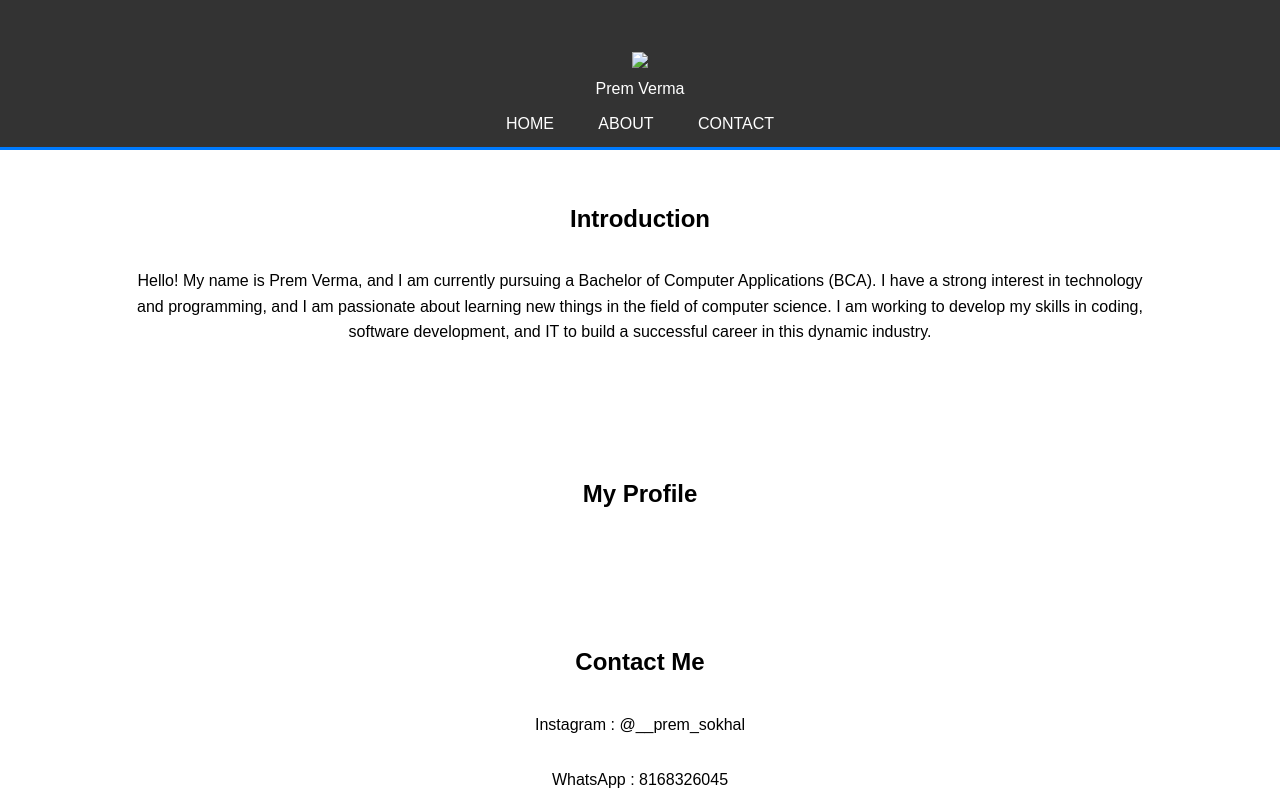
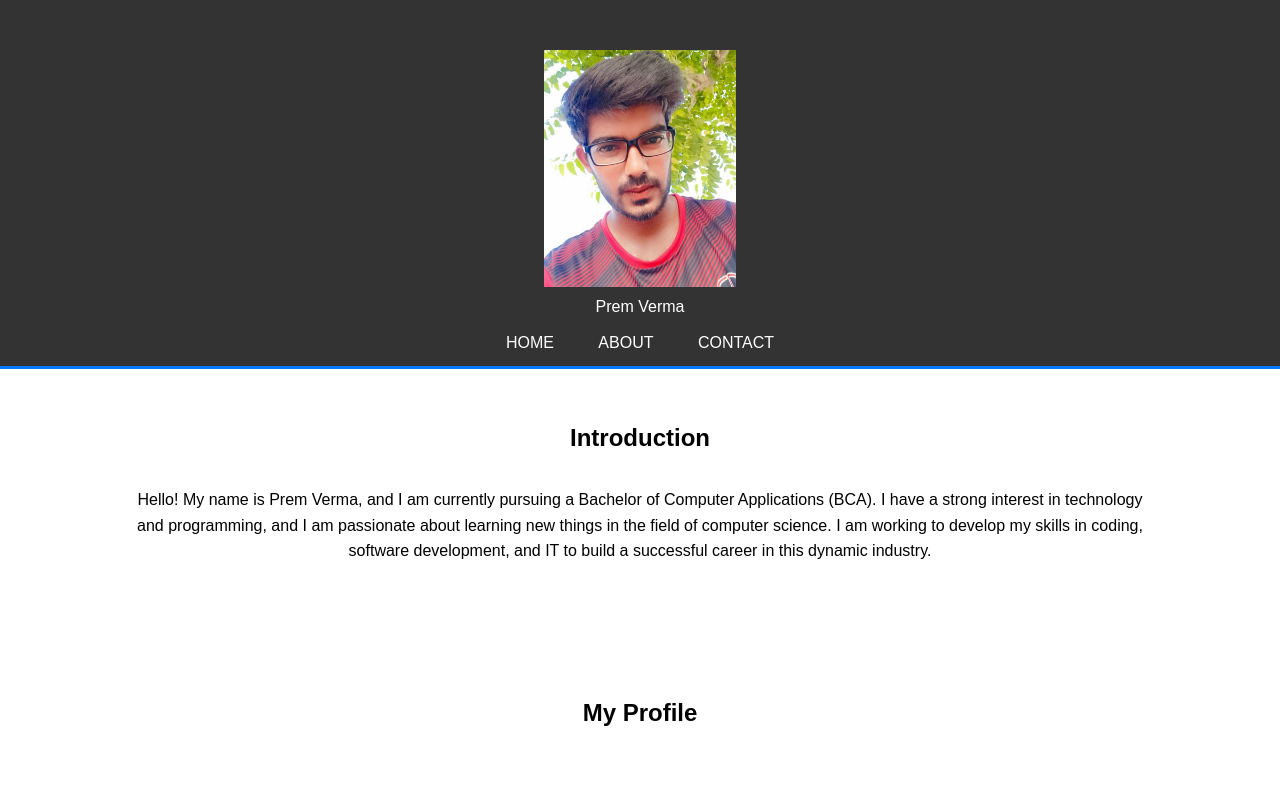
Before and after one commit to premverma-coder/PREMVERMA-CODER-RESUME, a plain HTML site: page index.html in a window 1280 px wide. Shown: the top 800 px of the page. Drawn offline with Linux system fonts and the light colour scheme; the site is published under a folder, as on GitHub Pages, so addresses that start at the root find nothing; a script that the page names is missing.

Commit message:
Update index.html

```diff
--- a/index.html
+++ b/index.html
@@ -11,7 +11,7 @@
 <body>
   <header>
     <div class="images">
-      <img src="/IMG_20240821_171255.jpg" width="15%" >
+      <img src="IMG_20240821_171255.jpg" width="15%" >
       <p>Prem Verma</p>
     </div>
     <nav>
```
